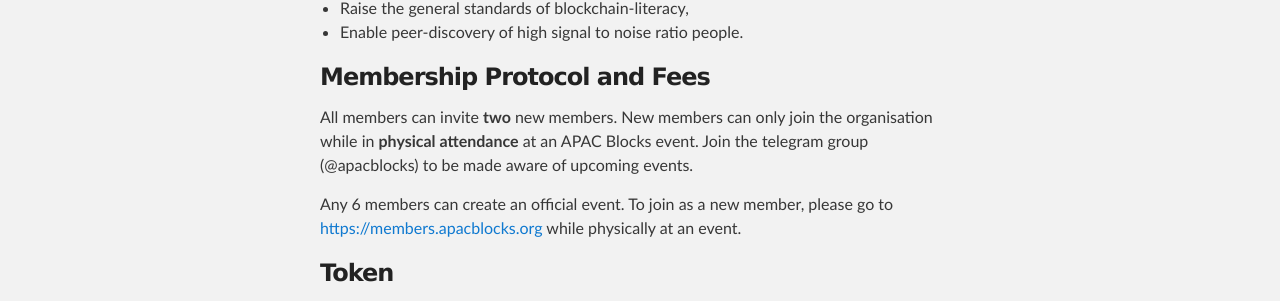
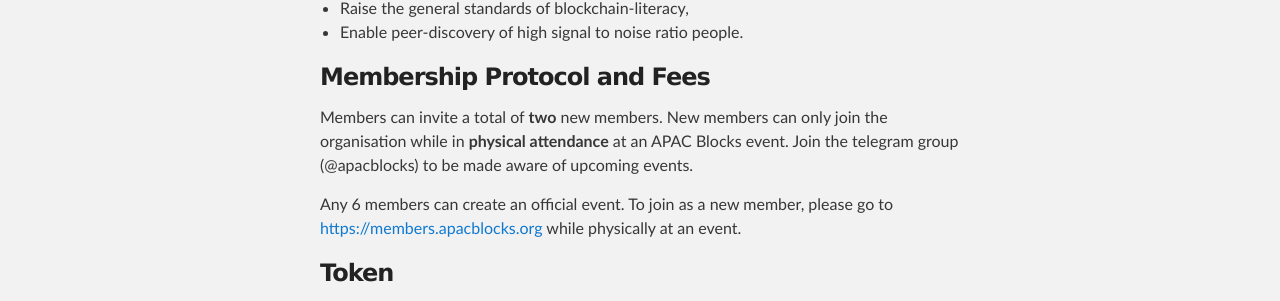
Before and after one commit to apacblocks/apacblocks.org, a Jekyll site: the page built from index.md, in a window 1280 px wide. Shown: the part 456-757 px from the top of the page. Built offline with Jekyll 4.4.1, drawn with Linux system fonts in a browser that asks for light colours; the repository's description, which GitHub fills in, is left out; our own code applies the rules of GitHub Pages for plain Markdown files.

Commit message:
Update index.md

```diff
--- a/index.md
+++ b/index.md
@@ -13,7 +13,7 @@ The idea behind APAC Blocks is to:
 
 ### Membership Protocol and Fees
 
-All members can invite **two** new members. New members can only join the organisation while in **physical attendance** at an APAC Blocks event. Join the telegram group (@apacblocks) to be made aware of upcoming events.
+Members can invite a total of **two** new members. New members can only join the organisation while in **physical attendance** at an APAC Blocks event. Join the telegram group (@apacblocks) to be made aware of upcoming events.
 
 Any 6 members can create an official event. To join as a new member, please go to [https://members.apacblocks.org](https://members.apacblocks.org) while physically at an event.
 
```
